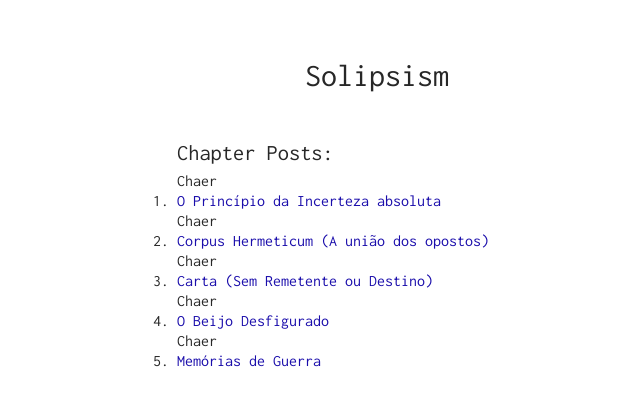
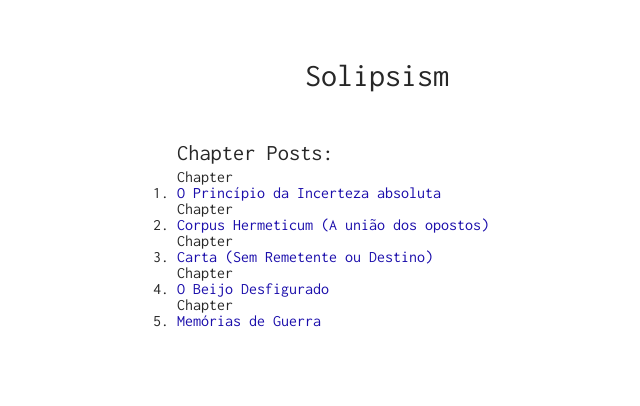
Before and after one commit to sorathpanzer/sorathpanzer.github.io, a Jekyll site: the page built from index.html, in a window 1280 px wide. Shown: the top 406 px of the page, without its empty margins (163-803 px from the left). Built offline with Jekyll 4.4.1, drawn with Linux system fonts in a browser that asks for light colours.

Commit message:
Update index.html

```diff
--- a/index.html
+++ b/index.html
@@ -10,8 +10,8 @@ layout: default
 
         {% for post in site.posts %}
 
-        <p>Chaer
-        <li></p><a href="{{ post.url }}">{{ post.title }}</a>
+
+        Chapter<li></p><a href="{{ post.url }}">{{ post.title }}</a>
 
         </li>
 
```
